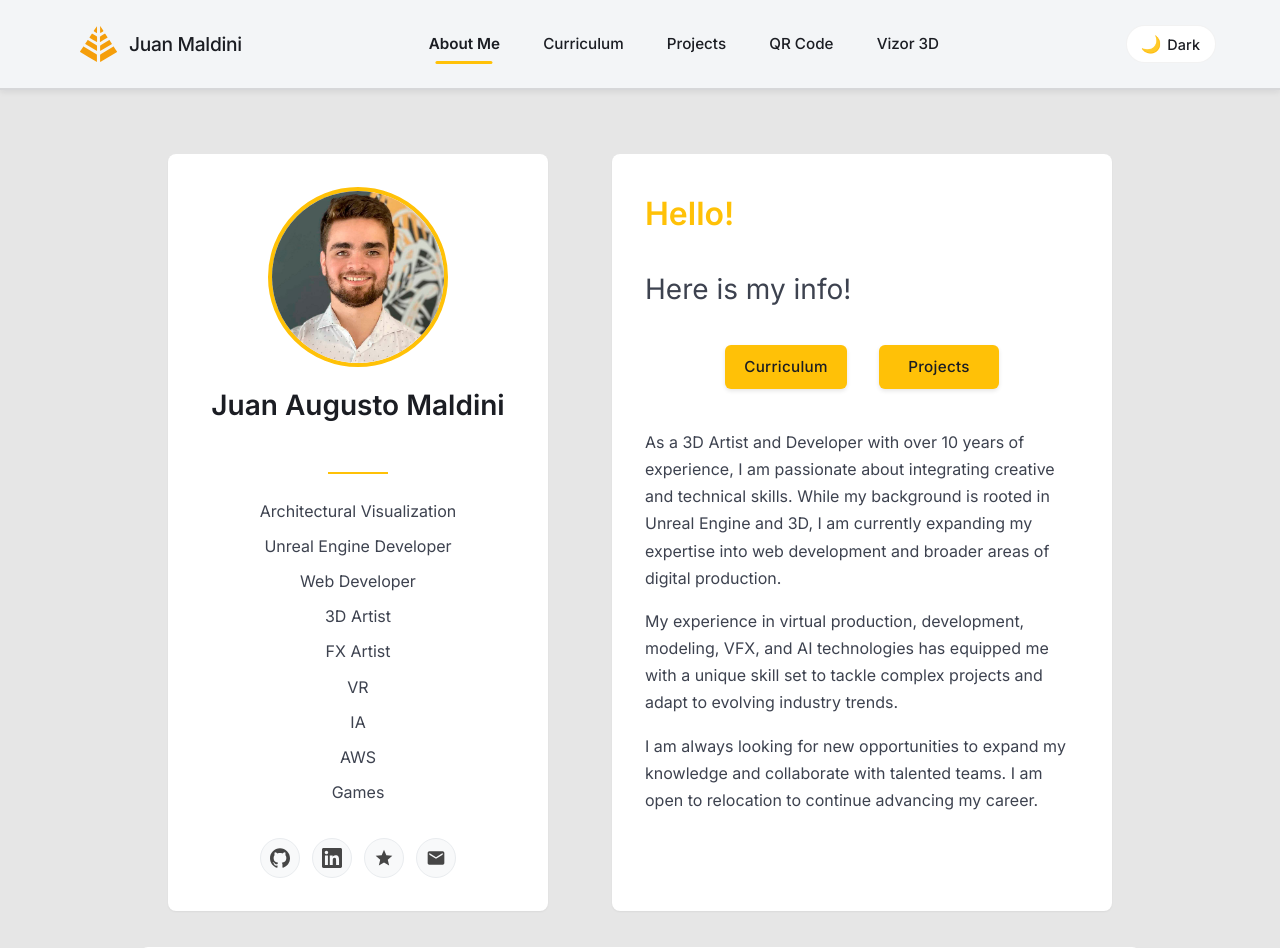
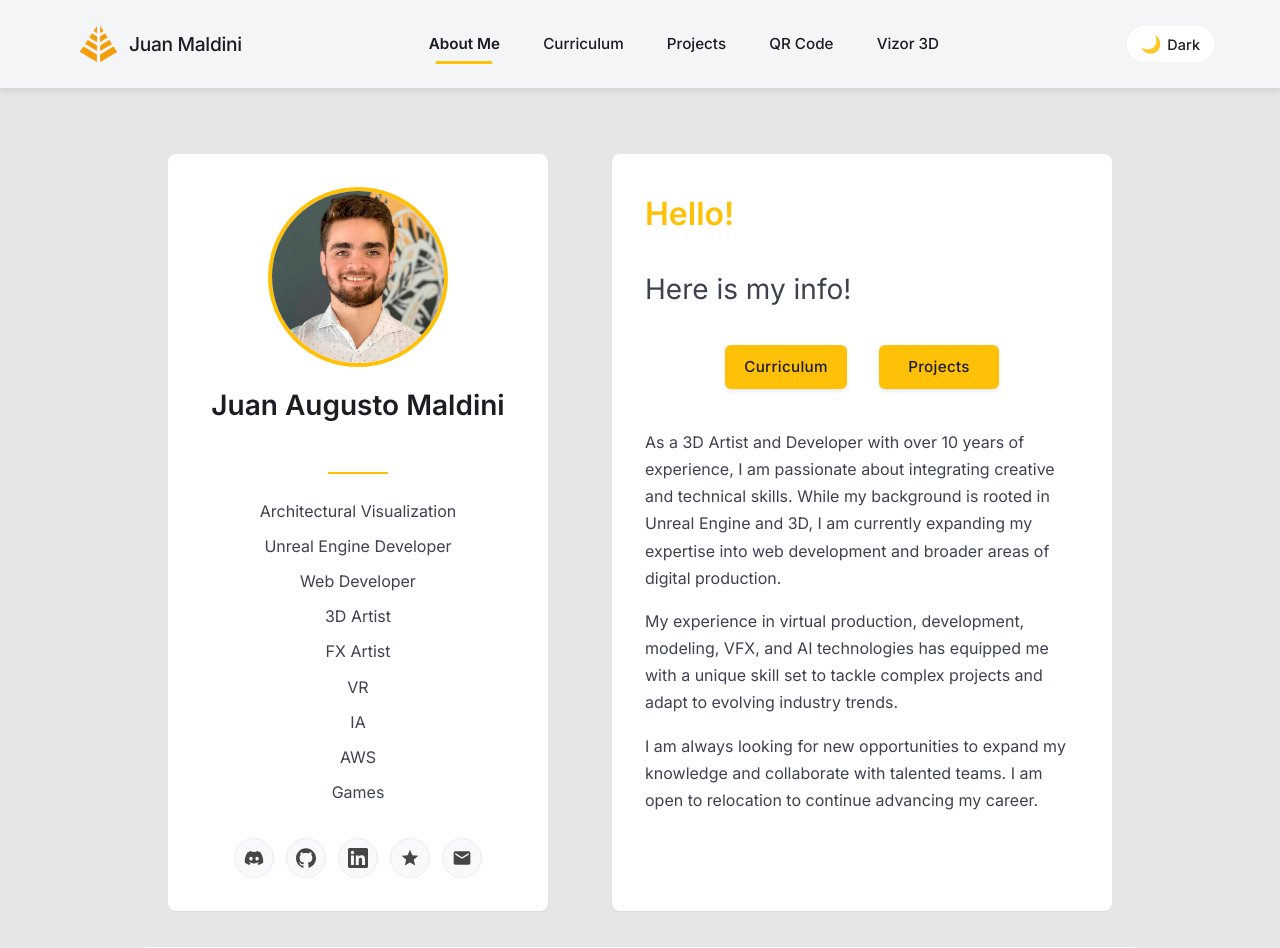
Before and after one commit to JuanMaldini/juanmaldini-web, a React (Vite) app: page / in a window 1280 px wide. Shown: the top 948 px of the page. Built offline with nearby package versions, Linux system fonts and the light colour scheme.

Commit message:
Add Discord social icon and link to SocialIconsBar
Added the Discord profile link to Helper.tsx and integrated a Discord icon using react-icons in SocialIconsBar.tsx. Updated package.json to include react-icons as a dependency.

```diff
--- a/package.json
+++ b/package.json
@@ -16,6 +16,7 @@
     "html2pdf.js": "^0.12.1",
     "react": "^18.3.1",
     "react-dom": "^18.3.1",
+    "react-icons": "^5.5.0",
     "react-qr-code": "^2.0.18",
     "react-router-dom": "^7.1.1"
   },
--- a/src/Components/00-Helper/Helper.tsx
+++ b/src/Components/00-Helper/Helper.tsx
@@ -9,3 +9,4 @@ export const Github = "https://github.com/Juanmaldini";
 export const LinkedIn = "https://www.linkedin.com/in/juan-augusto-maldini/";
 export const OnedriveLink = "https://1drv.ms/f/s!Ar8ey5uaisekpYhIykoMKDQu1EiUAg";
 export const Whatsapp = "https://wa.me/5493576474180";
+export const Discord = "https://discord.com/users/406236129516322817";
--- a/src/Components/Shared/SocialIconsBar.tsx
+++ b/src/Components/Shared/SocialIconsBar.tsx
@@ -1,7 +1,9 @@
-import { Email, Github, LinkedIn, OnedriveLink } from "../00-Helper/Helper";
+import { Email, Github, LinkedIn, OnedriveLink, Discord } from "../00-Helper/Helper";
+import { FaDiscord } from "react-icons/fa";
 
 // SVG Icons with better contrast
 const icons = {
+  discord: <FaDiscord />,
   github: (
     <svg viewBox="0 0 24 24" fill="currentColor">
       <path d="M12 .297c-6.63 0-12 5.373-12 12 0 5.303 3.438 9.8 8.205 11.385.6.113.82-.258.82-.577 0-.285-.01-1.04-.015-2.04-3.338.724-4.042-1.61-4.042-1.61C4.422 18.07 3.633 17.7 3.633 17.7c-1.087-.744.084-.729.084-.729 1.205.084 1.838 1.236 1.838 1.236 1.07 1.835 2.81 1.305 3.495.998.108-.776.417-1.305.76-1.605-2.665-.3-5.466-1.332-5.466-5.93 0-1.31.465-2.38 1.235-3.22-.135-.303-.54-1.523.105-3.176 0 0 1.005-.322 3.3 1.23.96-.267 1.98-.399 3-.405 1.02.006 2.04.138 3 .405 2.28-1.552 3.285-1.23 3.285-1.23.645 1.653.24 2.873.12 3.176.765.84 1.23 1.91 1.23 3.22 0 4.61-2.805 5.625-5.475 5.92.42.36.81 1.096.81 2.22 0 1.606-.015 2.896-.015 3.286 0 .315.21.69.825.57C20.565 22.092 24 17.592 24 12.297c0-6.627-5.373-12-12-12"/>
@@ -44,6 +46,16 @@ export default function SocialIconsBar({
 }: SocialIconsBarProps) {
   return (
     <div className={`social-icons ${className}`}>
+      <a
+        href={Discord}
+        target="_blank"
+        rel="noopener noreferrer"
+        className="social-icon"
+        aria-label="Discord"
+        data-component-name="SocialIcon-Discord"
+      >
+        {icons.discord}
+      </a>
       <a
         href={Github}
         target="_blank"
```
